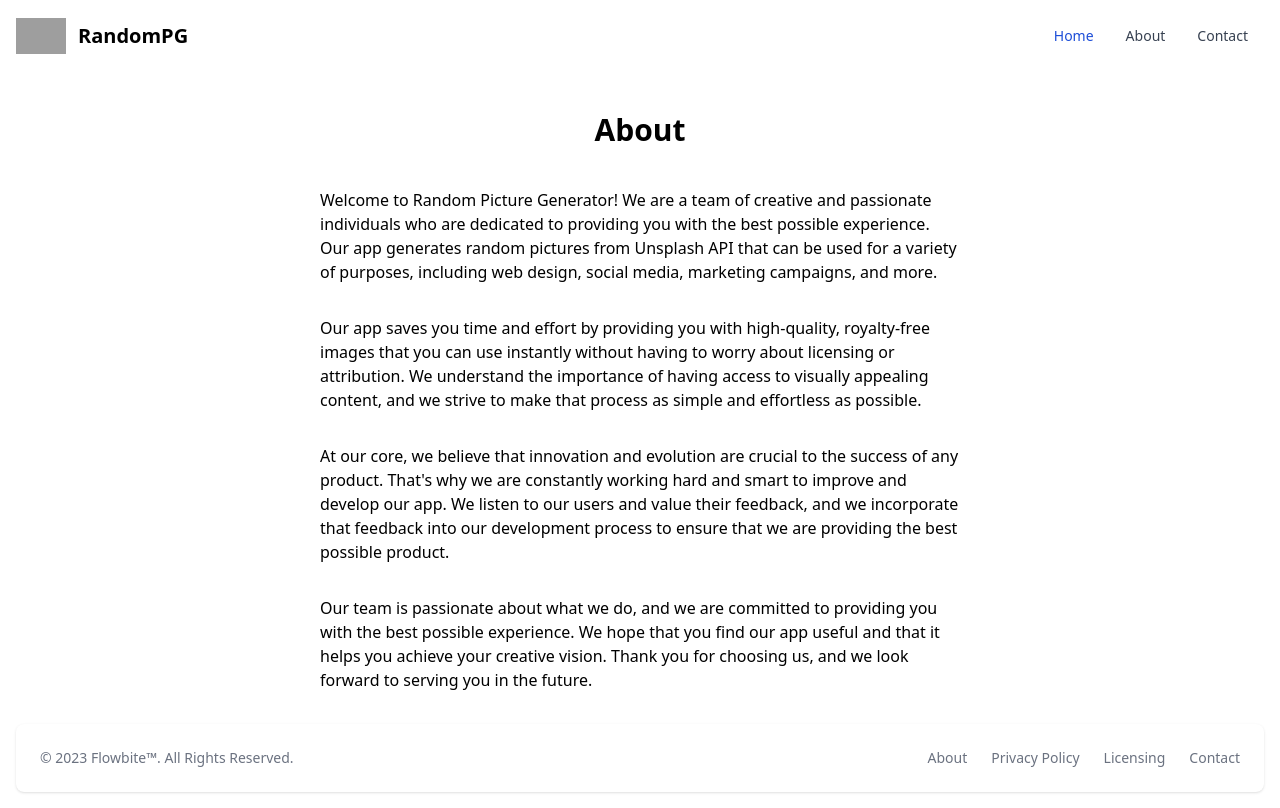
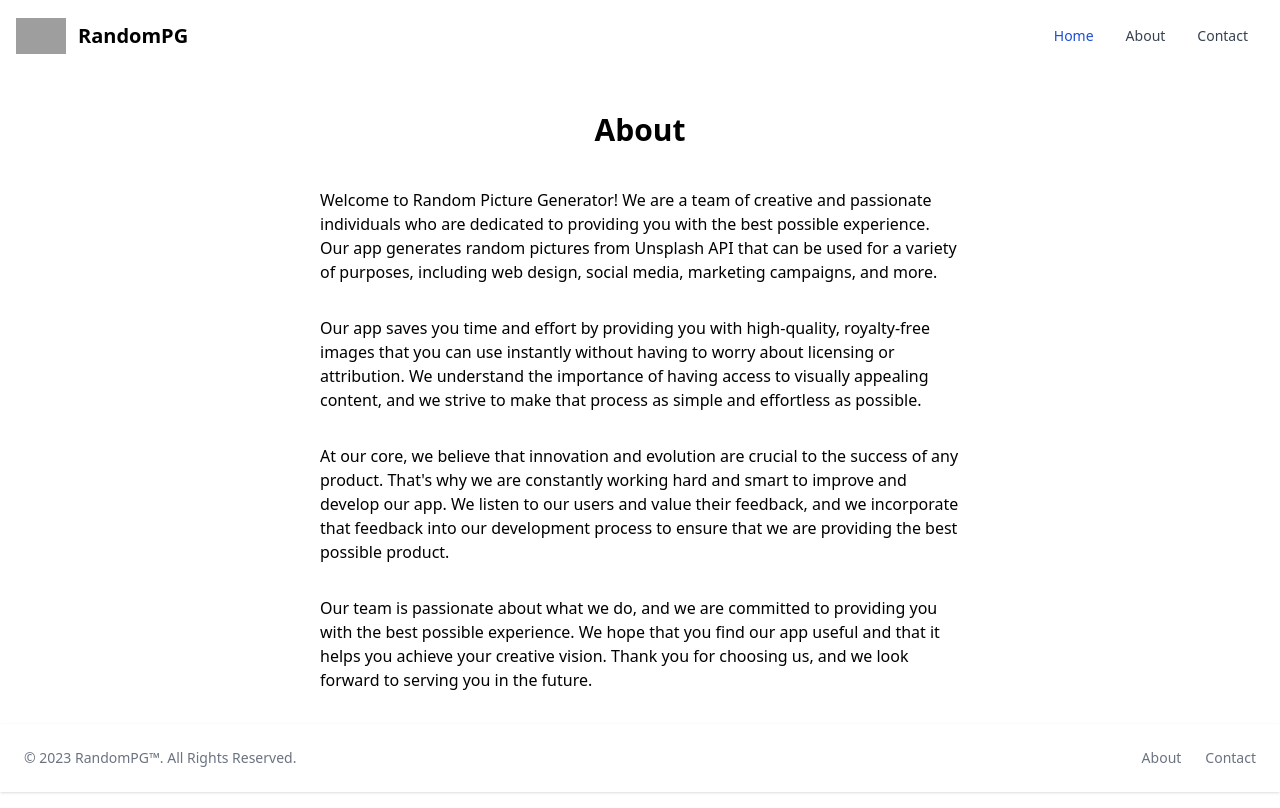
Before and after one commit to aynaever/random-photo, a Next.js app: page /about in a window 1280 px wide. Built offline with nearby package versions, Linux system fonts and the light colour scheme; grey boxes are pictures that could not be loaded.

Commit message:
edits in styling of the footer, removing rounded class and changing width to full viewport

```diff
--- a/components/footer.js
+++ b/components/footer.js
@@ -1,21 +1,17 @@
+import Link from 'next/link';
+
 export default function Footer() {
 	return (
-<footer class=" bg-white rounded-lg shadow m-4 dark:bg-gray-800">
+<footer class="bg-white shadow dark:bg-gray-800">
     <div class="w-full mx-auto container md:p-6 p-4 md:flex md:items-center md:justify-between">
-      <span class="text-sm text-gray-500 sm:text-center dark:text-gray-400">© 2023 <a href="https://flowbite.com/" class="hover:underline">Flowbite™</a>. All Rights Reserved.
+      <span class="text-sm text-gray-500 sm:text-center dark:text-gray-400">© 2023 <a href="https://flowbite.com/" class="hover:underline">RandomPG™</a>. All Rights Reserved.
     </span>
     <ul class="flex flex-wrap items-center mt-3 text-sm font-medium text-gray-500 dark:text-gray-400 sm:mt-0">
         <li>
-            <a href="#" class="mr-4 hover:underline md:mr-6 ">About</a>
+            <Link href="/about" class="mr-4 hover:underline md:mr-6 ">About</Link>
         </li>
         <li>
-            <a href="#" class="mr-4 hover:underline md:mr-6">Privacy Policy</a>
-        </li>
-        <li>
-            <a href="#" class="mr-4 hover:underline md:mr-6">Licensing</a>
-        </li>
-        <li>
-            <a href="#" class="hover:underline">Contact</a>
+            <Link href="/contact" class="hover:underline">Contact</Link>
         </li>
     </ul>
     </div>
```
